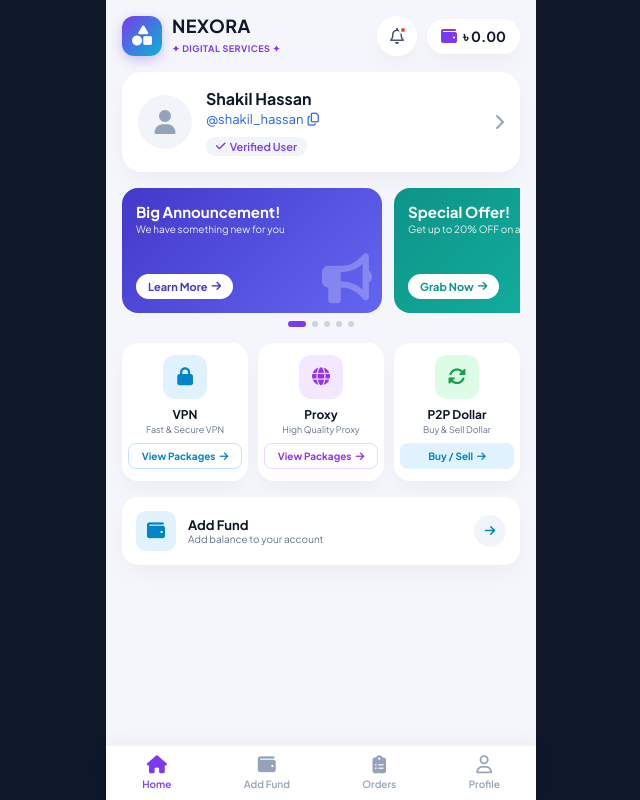
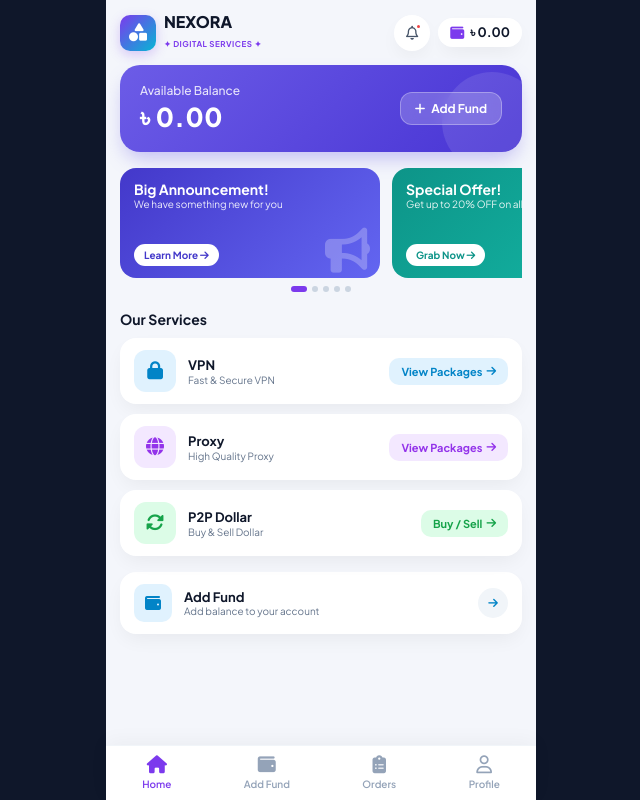
Before and after one commit to shakilkhan248625-dot/mybot, a plain HTML site: page index.html in a window 1280 px wide. Shown: the whole page, without its empty margins (319-959 px from the left). Drawn offline with Linux system fonts and the light colour scheme.

Commit message:
Update index.html

```diff
--- a/index.html
+++ b/index.html
@@ -2,12 +2,12 @@
 <html lang="en">
 <head>
     <meta charset="UTF-8">
-    <meta name="viewport" content="width=device-width, initial-scale=1.0">
+    <meta name="viewport" content="width=device-width, initial-scale=1.0, maximum-scale=1.0, user-scalable=no">
     <title>NEXORA - DIGITAL SERVICES</title>
     <!-- Font Awesome Icons -->
     <link rel="stylesheet" href="https://cdnjs.cloudflare.com/ajax/libs/font-awesome/6.5.1/css/all.min.css">
     <!-- Google Fonts -->
-    <link href="https://fonts.googleapis.com/css2?family=Plus+Jakarta+Sans:wght@400;500;600;700&display=swap" rel="stylesheet">
+    <link href="https://fonts.googleapis.com/css2?family=Plus+Jakarta+Sans:wght@400;500;600;700;800&display=swap" rel="stylesheet">
     <style>
         :root {
             --bg-color: #f4f6fb;
@@ -18,7 +18,7 @@
             --text-muted: #64748b;
             --radius-lg: 20px;
             --radius-md: 16px;
-            --shadow: 0 10px 25px -5px rgba(0, 0, 0, 0.05);
+            --shadow: 0 8px 20px -4px rgba(0, 0, 0, 0.06);
         }
 
         * {
@@ -41,48 +41,47 @@
             max-width: 430px;
             background: var(--bg-color);
             min-height: 100vh;
-            padding: 16px;
+            padding: 14px;
             padding-bottom: 90px;
             position: relative;
         }
 
-        /* Top Bar */
+        /* 1. Header & One-Line Balance Fix */
         .header {
             display: flex;
             justify-content: space-between;
             align-items: center;
-            margin-bottom: 16px;
+            margin-bottom: 14px;
         }
 
         .brand-logo {
             display: flex;
             align-items: center;
-            gap: 10px;
+            gap: 8px;
         }
 
         .logo-icon {
-            width: 40px;
-            height: 40px;
+            width: 36px;
+            height: 36px;
             background: linear-gradient(135deg, #7c3aed, #06b6d4);
-            border-radius: 12px;
+            border-radius: 10px;
             display: flex;
             justify-content: center;
             align-items: center;
             color: white;
-            font-size: 20px;
-            box-shadow: 0 4px 12px rgba(124, 58, 237, 0.3);
+            font-size: 18px;
+            box-shadow: 0 4px 12px rgba(124, 58, 237, 0.25);
         }
 
         .brand-text h1 {
-            font-size: 18px;
+            font-size: 16px;
             font-weight: 800;
-            letter-spacing: 0.5px;
             color: #0f172a;
             line-height: 1;
         }
 
         .brand-text span {
-            font-size: 9px;
+            font-size: 8px;
             font-weight: 700;
             color: #7c3aed;
             letter-spacing: 0.5px;
@@ -91,12 +90,12 @@
         .header-actions {
             display: flex;
             align-items: center;
-            gap: 10px;
+            gap: 8px;
         }
 
         .icon-btn {
-            width: 40px;
-            height: 40px;
+            width: 36px;
+            height: 36px;
             background: var(--card-bg);
             border-radius: 50%;
             display: flex;
@@ -106,97 +105,97 @@
             box-shadow: var(--shadow);
             color: #475569;
             cursor: pointer;
+            font-size: 14px;
         }
 
         .notification-dot {
             position: absolute;
-            top: 10px;
-            right: 10px;
-            width: 8px;
-            height: 8px;
+            top: 8px;
+            right: 8px;
+            width: 7px;
+            height: 7px;
             background-color: #ef4444;
             border-radius: 50%;
             border: 2px solid white;
         }
 
+        /* Fixed One-Line Balance */
         .balance-badge {
             background: var(--card-bg);
-            padding: 8px 14px;
-            border-radius: 30px;
+            padding: 6px 12px;
+            border-radius: 20px;
             display: flex;
             align-items: center;
             gap: 6px;
             box-shadow: var(--shadow);
             font-weight: 700;
-            font-size: 14px;
+            font-size: 13px;
             color: #0f172a;
+            white-space: nowrap;
         }
 
         .balance-badge i {
             color: #7c3aed;
-            font-size: 16px;
+            font-size: 14px;
         }
 
-        /* Profile Card */
-        .profile-card {
-            background: var(--card-bg);
+        /* 2. Main Balance Card (Replaced User Profile) */
+        .main-balance-card {
+            background: linear-gradient(135deg, #6c5ce7, #4834d4);
             border-radius: var(--radius-lg);
-            padding: 16px;
+            padding: 18px 20px;
+            color: white;
+            box-shadow: 0 10px 20px -5px rgba(108, 92, 231, 0.4);
+            margin-bottom: 16px;
+            display: flex;
+            justify-content: space-between;
+            align-items: center;
+            position: relative;
+            overflow: hidden;
+        }
+
+        .main-balance-card::after {
+            content: '';
+            position: absolute;
+            right: -20px;
+            bottom: -20px;
+            width: 100px;
+            height: 100px;
+            background: rgba(255, 255, 255, 0.1);
+            border-radius: 50%;
+        }
+
+        .balance-info p {
+            font-size: 12px;
+            opacity: 0.85;
+            font-weight: 500;
+        }
+
+        .balance-info h2 {
+            font-size: 26px;
+            font-weight: 800;
+            margin-top: 2px;
+            letter-spacing: 0.5px;
+        }
+
+        .add-balance-btn {
+            background: rgba(255, 255, 255, 0.2);
+            backdrop-filter: blur(8px);
+            border: 1px solid rgba(255, 255, 255, 0.3);
+            color: white;
+            padding: 8px 14px;
+            border-radius: 12px;
+            font-size: 12px;
+            font-weight: 700;
             display: flex;
             align-items: center;
-            gap: 14px;
-            box-shadow: var(--shadow);
-            margin-bottom: 16px;
-            position: relative;
+            gap: 6px;
+            cursor: pointer;
+            text-decoration: none;
+            z-index: 1;
         }
 
-        .avatar {
-            width: 54px;
-            height: 54px;
-            background: #f1f5f9;
-            border-radius: 50%;
-            display: flex;
-            justify-content: center;
-            align-items: center;
-            color: #94a3b8;
-            font-size: 24px;
-        }
-
-        .user-details h3 {
-            font-size: 16px;
-            font-weight: 700;
-            color: #0f172a;
-        }
-
-        .username {
-            font-size: 13px;
-            color: #2563eb;
-            text-decoration: none;
-            display: flex;
-            align-items: center;
-            gap: 4px;
-            margin: 2px 0 6px;
-        }
-
-        .badge-verified {
-            background: #f1f5f9;
-            color: #7c3aed;
-            font-size: 11px;
-            font-weight: 600;
-            padding: 3px 10px;
-            border-radius: 12px;
-            display: inline-flex;
-            align-items: center;
-            gap: 4px;
-        }
-
-        .arrow-right {
-            position: absolute;
-            right: 16px;
-            color: #94a3b8;
-        }
-
-        /* Banner Carousel */
+        /* Carousel Banner */
         .carousel-container {
             display: flex;
             gap: 12px;
@@ -210,9 +209,9 @@
 
         .banner-card {
             min-width: 260px;
-            height: 125px;
+            height: 110px;
             border-radius: var(--radius-md);
-            padding: 14px;
+            padding: 12px 14px;
             color: white;
             position: relative;
             scroll-snap-align: start;
@@ -227,21 +226,18 @@
         .banner-2 { background: linear-gradient(135deg, #0d9488, #14b8a6); }
         .banner-3 { background: linear-gradient(135deg, #0284c7, #38bdf8); }
 
-        .banner-card h4 { font-size: 15px; font-weight: 700; }
-        .banner-card p { font-size: 10px; opacity: 0.9; margin-top: 2px; }
+        .banner-card h4 { font-size: 14px; font-weight: 700; }
+        .banner-card p { font-size: 10px; opacity: 0.9; }
 
         .banner-btn {
             background: white;
             border: none;
-            padding: 6px 12px;
-            border-radius: 20px;
-            font-size: 11px;
+            padding: 5px 10px;
+            border-radius: 15px;
+            font-size: 10px;
             font-weight: 700;
             cursor: pointer;
             width: fit-content;
-            display: flex;
-            align-items: center;
-            gap: 4px;
         }
 
         .banner-1 .banner-btn { color: #4338ca; }
@@ -251,16 +247,16 @@
         .banner-icon {
             position: absolute;
             right: 10px;
-            bottom: 10px;
-            font-size: 50px;
+            bottom: 5px;
+            font-size: 45px;
             opacity: 0.25;
         }
 
         .carousel-dots {
             display: flex;
             justify-content: center;
-            gap: 6px;
-            margin-bottom: 16px;
+            gap: 5px;
+            margin-bottom: 18px;
         }
 
         .dot {
@@ -272,14 +268,21 @@
 
         .dot.active {
             background: #7c3aed;
-            width: 18px;
+            width: 16px;
             border-radius: 10px;
         }
 
-        /* Services Grid */
-        .services-grid {
-            display: grid;
-            grid-template-columns: repeat(3, 1fr);
+        /* 3. Separate Clean Service Cards */
+        .section-title {
+            font-size: 14px;
+            font-weight: 700;
+            color: #0f172a;
+            margin-bottom: 10px;
+        }
+
+        .services-list {
+            display: flex;
+            flex-direction: column;
             gap: 10px;
             margin-bottom: 16px;
         }
@@ -287,55 +290,67 @@
         .service-card {
             background: var(--card-bg);
             border-radius: var(--radius-md);
-            padding: 12px 6px;
-            text-align: center;
+            padding: 12px 14px;
             box-shadow: var(--shadow);
             display: flex;
-            flex-direction: column;
             align-items: center;
+            justify-content: space-between;
+        }
+
+        .service-left {
+            display: flex;
+            align-items: center;
+            gap: 12px;
         }
 
         .service-icon {
-            width: 44px;
-            height: 44px;
+            width: 42px;
+            height: 42px;
             border-radius: 12px;
             display: flex;
             justify-content: center;
             align-items: center;
             font-size: 18px;
-            margin-bottom: 8px;
+            flex-shrink: 0;
         }
 
         .vpn-icon { background: #e0f2fe; color: #0284c7; }
         .proxy-icon { background: #f3e8ff; color: #9333ea; }
         .p2p-icon { background: #dcfce7; color: #16a34a; }
 
-        .service-card h4 { font-size: 12px; font-weight: 700; color: #0f172a; }
-        .service-card p { font-size: 9px; color: var(--text-muted); margin: 2px 0 8px; }
+        .service-text h4 {
+            font-size: 13px;
+            font-weight: 700;
+            color: #0f172a;
+        }
+
+        .service-text p {
+            font-size: 10px;
+            color: var(--text-muted);
+            margin-top: 1px;
+        }
 
         .action-btn {
-            width: 100%;
-            padding: 6px 0;
-            border-radius: 8px;
-            font-size: 10px;
+            padding: 7px 12px;
+            border-radius: 10px;
+            font-size: 11px;
             font-weight: 700;
             text-decoration: none;
             display: flex;
-            justify-content: center;
             align-items: center;
             gap: 4px;
-            border: 1px solid transparent;
+            white-space: nowrap;
         }
 
-        .vpn-btn { border-color: #bae6fd; color: #0284c7; }
-        .proxy-btn { border-color: #e9d5ff; color: #9333ea; }
-        .p2p-btn { background: #e0f2fe; color: #0284c7; }
+        .vpn-btn { background: #e0f2fe; color: #0284c7; }
+        .proxy-btn { background: #f3e8ff; color: #9333ea; }
+        .p2p-btn { background: #dcfce7; color: #16a34a; }
 
-        /* Add Fund Bar */
+        /* Add Fund Section Bar */
         .add-fund-card {
             background: var(--card-bg);
             border-radius: var(--radius-md);
-            padding: 14px;
+            padding: 12px 14px;
             display: flex;
             align-items: center;
             justify-content: space-between;
@@ -349,30 +364,30 @@
         }
 
         .fund-icon {
-            width: 40px;
-            height: 40px;
+            width: 38px;
+            height: 38px;
             background: #e0f2fe;
             color: #0284c7;
             border-radius: 10px;
             display: flex;
             justify-content: center;
             align-items: center;
-            font-size: 18px;
+            font-size: 16px;
         }
 
         .fund-text h4 { font-size: 13px; font-weight: 700; color: #0f172a; }
         .fund-text p { font-size: 10px; color: var(--text-muted); }
 
         .fund-arrow {
-            width: 32px;
-            height: 32px;
+            width: 30px;
+            height: 30px;
             background: #f1f5f9;
             border-radius: 50%;
             display: flex;
             justify-content: center;
             align-items: center;
             color: #0284c7;
-            font-size: 12px;
+            font-size: 11px;
         }
 
         /* Navigation Bar */
@@ -425,6 +440,7 @@
                     <i class="fa-regular fa-bell"></i>
                     <span class="notification-dot"></span>
                 </div>
+                <!-- 1-Line Fixed Balance Badge -->
                 <div class="balance-badge">
                     <i class="fa-solid fa-wallet"></i>
                     <span>৳ 0.00</span>
@@ -432,17 +448,15 @@
             </div>
         </header>
 
-        <!-- User Profile Card -->
-        <div class="profile-card">
-            <div class="avatar">
-                <i class="fa-solid fa-user"></i>
+        <!-- Main Wallet Balance Card (Replaced Profile Card) -->
+        <div class="main-balance-card">
+            <div class="balance-info">
+                <p>Available Balance</p>
+                <h2>৳ 0.00</h2>
             </div>
-            <div class="user-details">
-                <h3>Shakil Hassan</h3>
-                <a href="#" class="username">@shakil_hassan <i class="fa-regular fa-copy"></i></a>
-                <span class="badge-verified"><i class="fa-solid fa-check"></i> Verified User</span>
-            </div>
-            <i class="fa-solid fa-chevron-right arrow-right"></i>
+            <a href="#" class="add-balance-btn">
+                <i class="fa-solid fa-plus"></i> Add Fund
+            </a>
         </div>
 
         <!-- Banner Carousel -->
@@ -475,7 +489,7 @@
             </div>
         </div>
 
-        <!-- Carousel Dots Indicator -->
+        <!-- Carousel Dots -->
         <div class="carousel-dots">
             <div class="dot active"></div>
             <div class="dot"></div>
@@ -484,32 +498,48 @@
             <div class="dot"></div>
         </div>
 
-        <!-- Services Grid -->
-        <div class="services-grid">
+        <!-- Clean Separated Services -->
+        <h3 class="section-title">Our Services</h3>
+        <div class="services-list">
+            <!-- VPN -->
             <div class="service-card">
+                <div class="service-left">
                     <div class="service-icon vpn-icon">
                         <i class="fa-solid fa-lock"></i>
                     </div>
+                    <div class="service-text">
                         <h4>VPN</h4>
                         <p>Fast & Secure VPN</p>
+                    </div>
+                </div>
                 <a href="#" class="action-btn vpn-btn">View Packages <i class="fa-solid fa-arrow-right"></i></a>
             </div>
 
+            <!-- Proxy -->
             <div class="service-card">
+                <div class="service-left">
                     <div class="service-icon proxy-icon">
                         <i class="fa-solid fa-globe"></i>
                     </div>
+                    <div class="service-text">
                         <h4>Proxy</h4>
                         <p>High Quality Proxy</p>
+                    </div>
+                </div>
                 <a href="#" class="action-btn proxy-btn">View Packages <i class="fa-solid fa-arrow-right"></i></a>
             </div>
 
+            <!-- P2P Dollar -->
             <div class="service-card">
+                <div class="service-left">
                     <div class="service-icon p2p-icon">
                         <i class="fa-solid fa-rotate"></i>
                     </div>
+                    <div class="service-text">
                         <h4>P2P Dollar</h4>
                         <p>Buy & Sell Dollar</p>
+                    </div>
+                </div>
                 <a href="#" class="action-btn p2p-btn">Buy / Sell <i class="fa-solid fa-arrow-right"></i></a>
             </div>
         </div>
```
Lines whose indentation alone changed are shown as unchanged.
